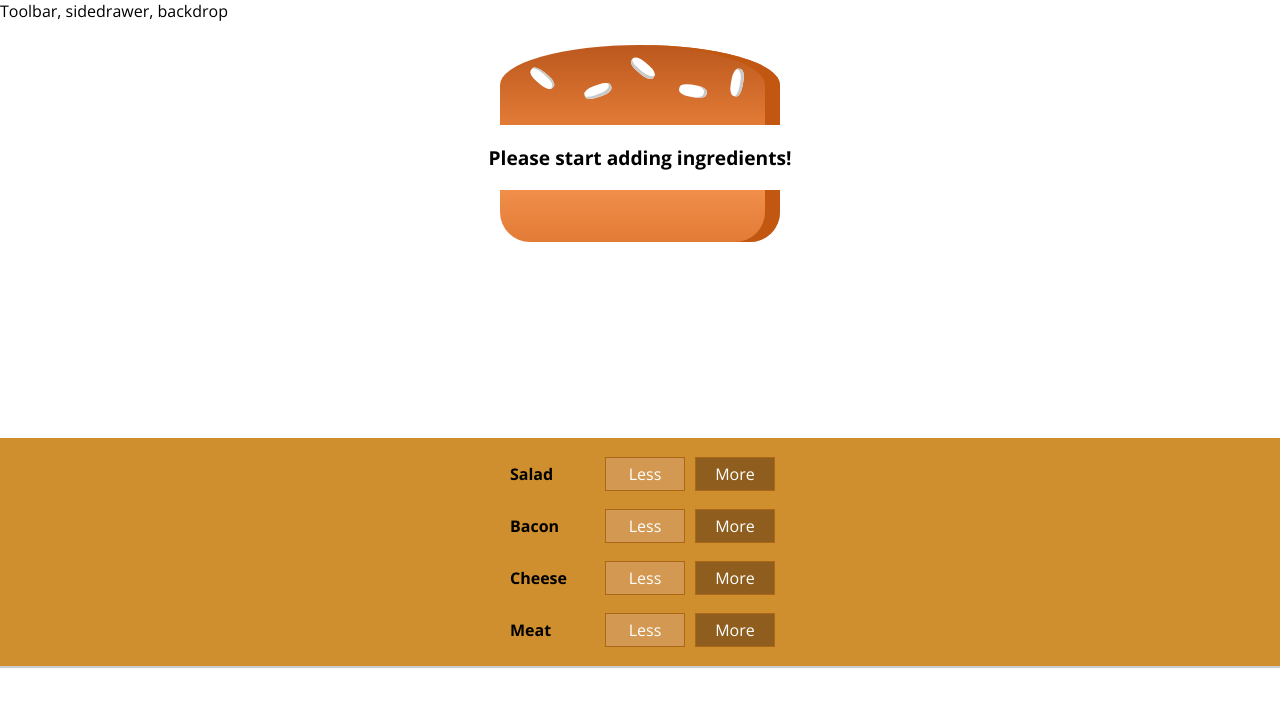
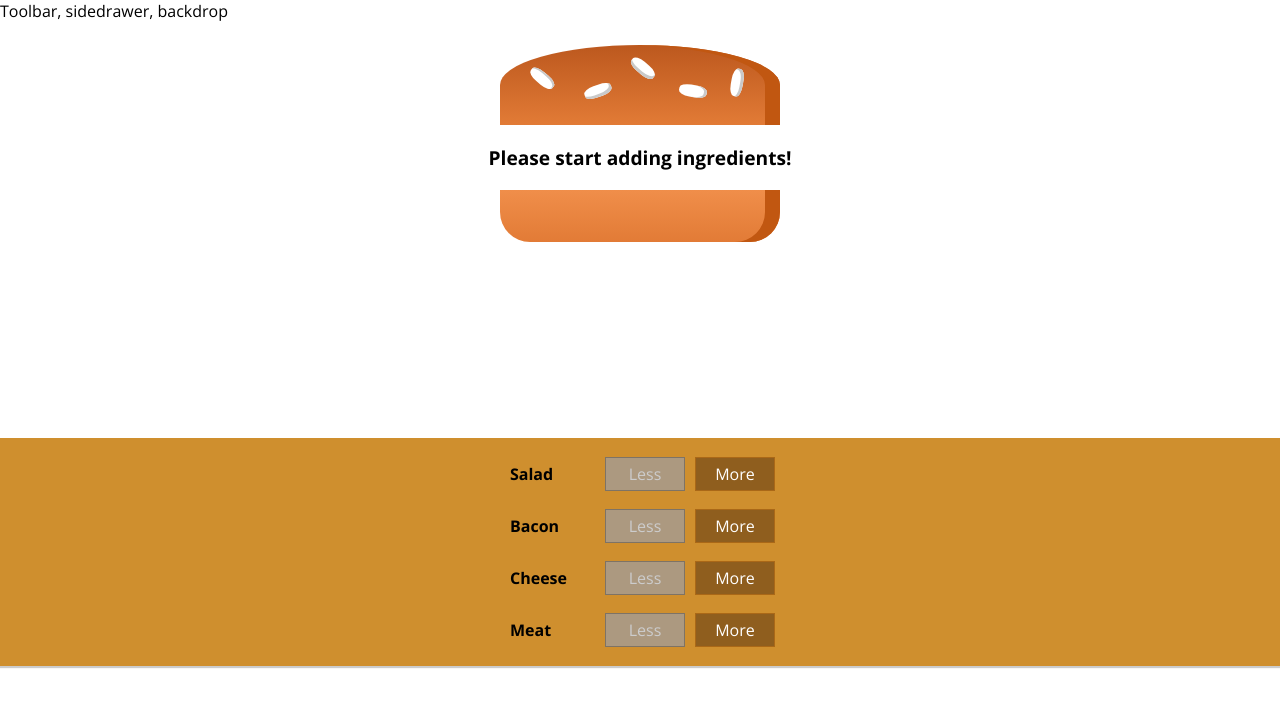
Before and after one commit to mdewree/react-complete-guide, a React app in the folder burger-app/: page / in a window 1280 px wide. Shown: the top 706 px of the page. Built offline with nearby package versions, Linux system fonts and the light colour scheme.

Commit message:
Removing Ingredients Safely

```diff
--- a/burger-app/src/components/Burger/BuildControls/BuildControl/BuildControl.js
+++ b/burger-app/src/components/Burger/BuildControls/BuildControl/BuildControl.js
@@ -5,7 +5,10 @@
 const buildControl = (props) => (
     <div className={classes.BuildControl}>
         <div className={classes.Label}>{props.label}</div>
-        <button className={classes.Less}>Less</button>
+        <button
+            className={classes.Less}
+            onClick={props.removed}
+            disabled={props.disabled}>Less</button>
         <button
             className={classes.More}
             onClick={props.added}>More</button>
--- a/burger-app/src/components/Burger/BuildControls/BuildControls.js
+++ b/burger-app/src/components/Burger/BuildControls/BuildControls.js
@@ -16,7 +16,9 @@
             <BuildControl
                 key={ctrl.label}
                 label={ctrl.label}
-                added={() => props.ingredientAdded(ctrl.type)} />
+                added={() => props.ingredientAdded(ctrl.type)}
+                removed={() => props.ingredientRemoved(ctrl.type)}
+                disabled={props.disabled[ctrl.type]} />
         ))}
     </div>
 );
--- a/burger-app/src/containers/BurgerBuilder/BurgerBuilder.js
+++ b/burger-app/src/containers/BurgerBuilder/BurgerBuilder.js
@@ -37,15 +37,29 @@
     }
 
     removeIngredientHandler = (type) => {
-
+        const oldCount = this.state.ingredients[type];
+        if (oldCount <= 0) { return; }
+        const updatedCount = this.state.ingredients[type] - 1;
+        const updatedIngredients = { ...this.state.ingredients };
+        updatedIngredients[type] = updatedCount;
+        const priceDeduction = INGREDIENT_PRICES[type];
+        const newPrice = this.state.totalPrice - priceDeduction;
+        this.setState({ totalPrice: newPrice, ingredients: updatedIngredients });
     }
 
     render() {
+        const disabledInfo = { ...this.state.ingredients };
+
+        for (let key in disabledInfo) {
+            disabledInfo[key] = disabledInfo[key] <= 0;
+        }
         return (
             <Aux>
                 <Burger ingredients={this.state.ingredients} />
                 <BuildControls
-                    ingredientAdded={this.addIngredientHandler} />
+                    ingredientAdded={this.addIngredientHandler}
+                    ingredientRemoved={this.removeIngredientHandler}
+                    disabled={disabledInfo} />
             </Aux>
         );
     }
```
